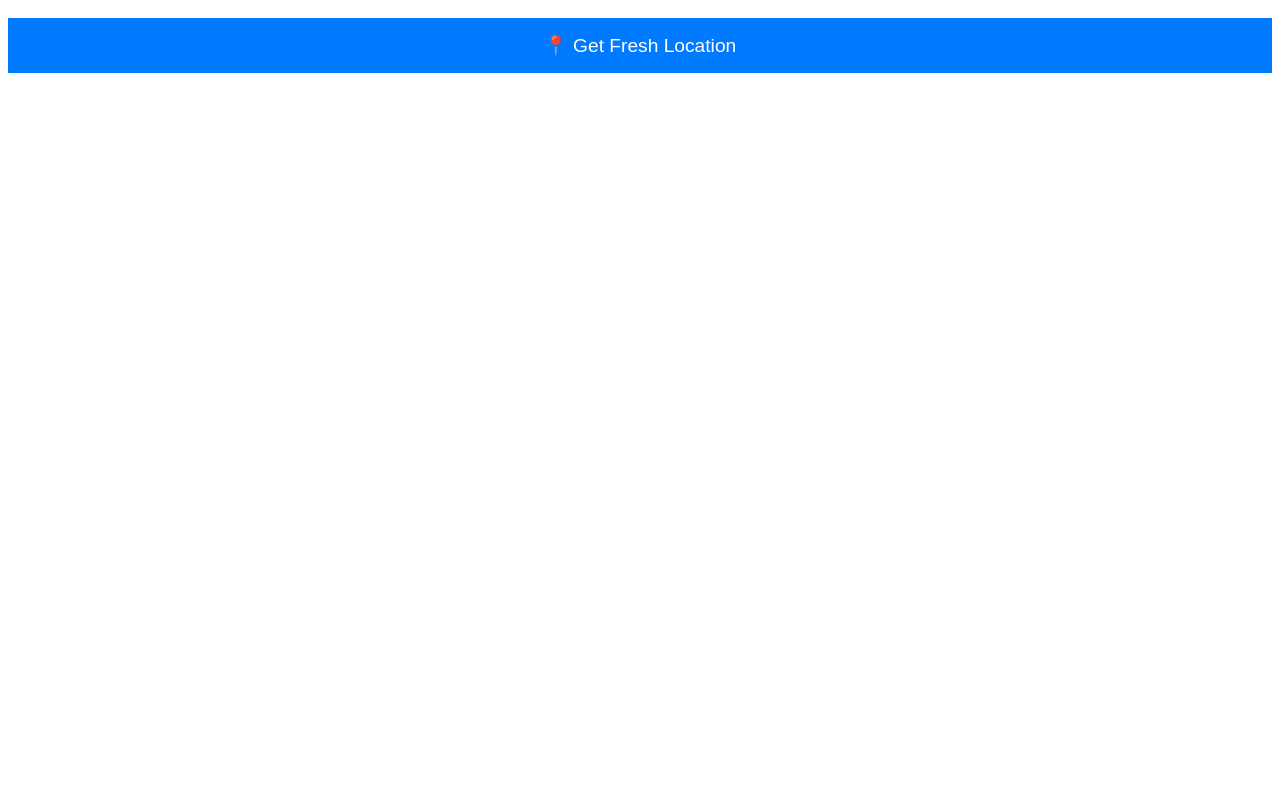
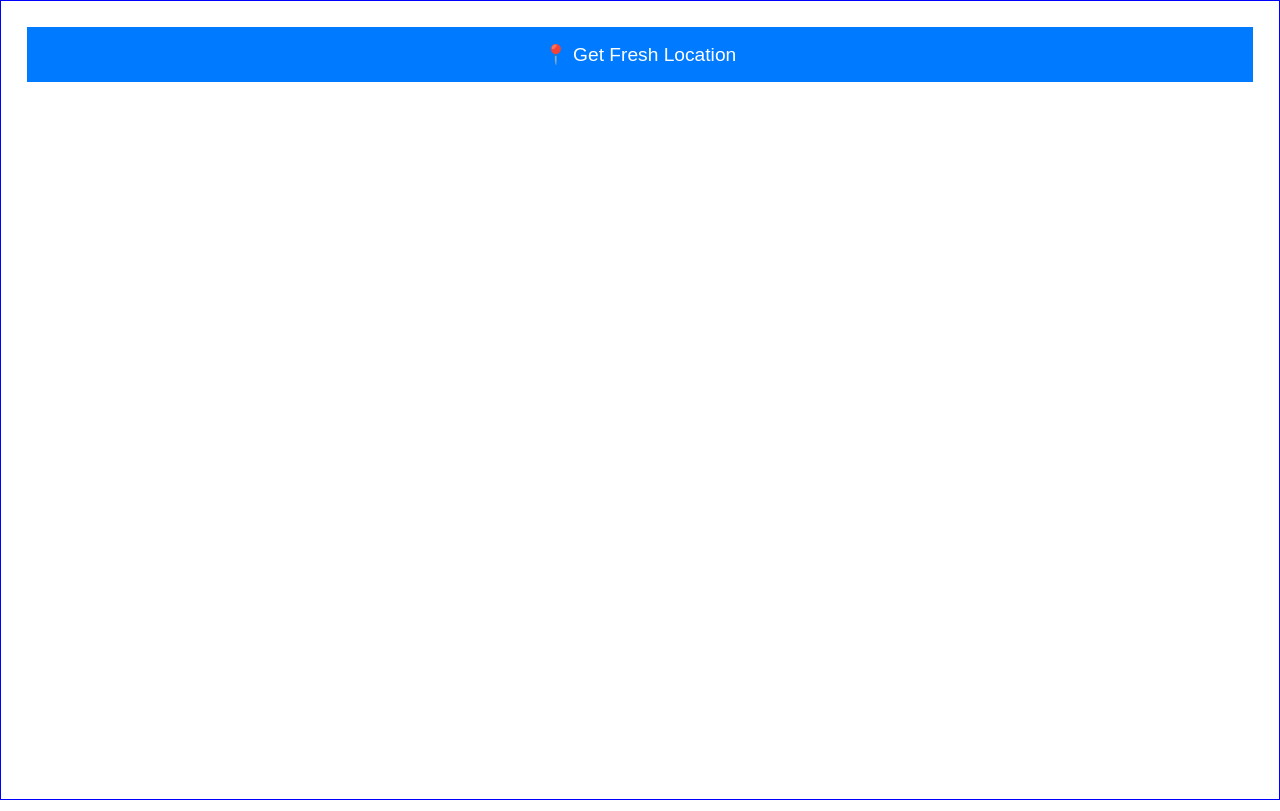
Before and after one commit to RanaZainPNY/Geolocation, a plain HTML site: page index.html in a window 1280 px wide. Drawn offline with nearby package versions, Linux system fonts and the light colour scheme.

Commit message:
added view port relevant support

```diff
--- a/index.html
+++ b/index.html
@@ -7,9 +7,17 @@
     <link rel="stylesheet" href="https://unpkg.com/leaflet/dist/leaflet.css" />
     <script src="https://unpkg.com/leaflet/dist/leaflet.js"></script>
     <style>
+        * {
+            margin: 0px;
+            padding: 0px;
+            box-sizing: border-box;
+        }
+
+
         #map {
-            height: 90vh;
+            /* height: 90vh; */
             width: 100%;
+            flex: 1;
         }
 
         #get-location {
@@ -20,7 +28,6 @@
             color: white;
             border: none;
             cursor: pointer;
-            margin: 10px 0px;
         }
 
         #get-location:hover {
@@ -31,8 +38,12 @@
 
 <body>
 
-    <button id="get-location">📍 Get Fresh Location</button>
-    <div id="map"></div>
+    <div
+        style="display: flex; flex-direction: column; padding: 3.2vh; gap: 10px; align-items: center; justify-content: center; border: 1px solid blue; height: 100vh;">
+
+        <button id="get-location">📍 Get Fresh Location</button>
+        <div id="map"></div>
+    </div>
 
     <script>
         let map;
```
